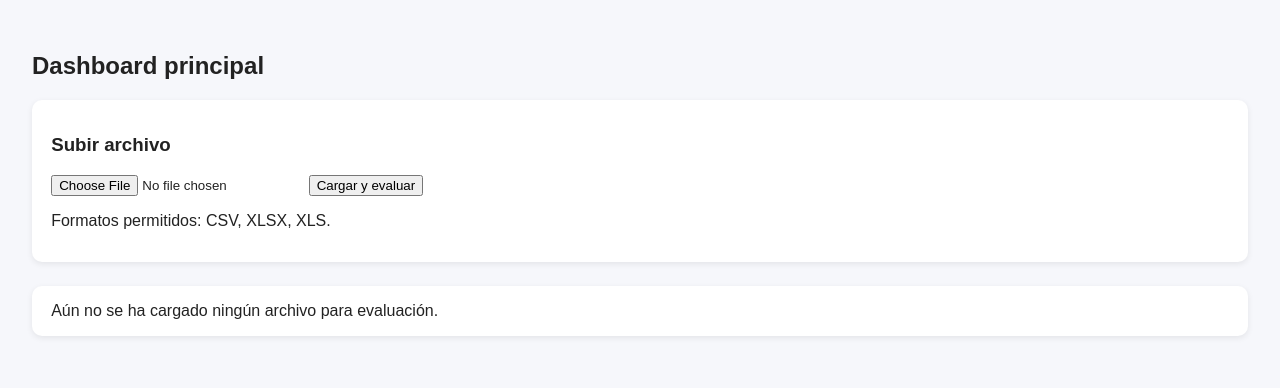
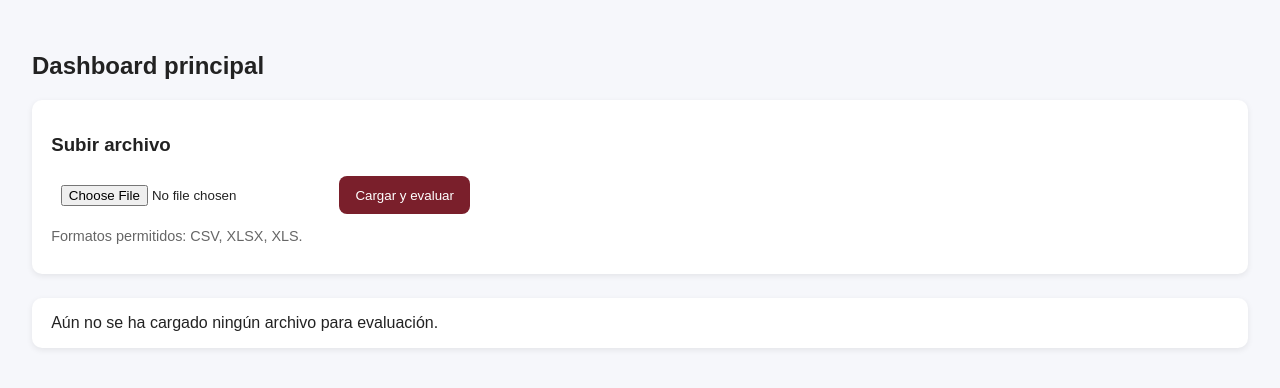
Before and after one commit to Pathdzc/FEMSA-Cifrado-, a Flask app: page / in a window 1280 px wide. Shown: the part 121-509 px from the top of the page. Run offline with Flask 3, Linux system fonts and the light colour scheme.

Commit message:
Update style.css

```diff
--- a/static/style.css
+++ b/static/style.css
@@ -141,3 +141,38 @@ pre {
     border-radius: 8px;
     overflow-x: auto;
 }
+
+.upload-form {
+    display: flex;
+    gap: 1rem;
+    flex-wrap: wrap;
+    align-items: center;
+}
+
+.upload-form input[type="file"] {
+    padding: 0.6rem;
+    background: #fff;
+}
+
+.upload-form button {
+    padding: 0.7rem 1rem;
+    background: #7a1f2b;
+    color: white;
+    border: none;
+    border-radius: 8px;
+    cursor: pointer;
+}
+
+.hint {
+    color: #666;
+    font-size: 0.9rem;
+    margin-top: 0.8rem;
+}
+
+.alert.ok {
+    border-left: 6px solid #2e8b57;
+}
+
+.alert.error {
+    border-left: 6px solid #c0392b;
+}
```
